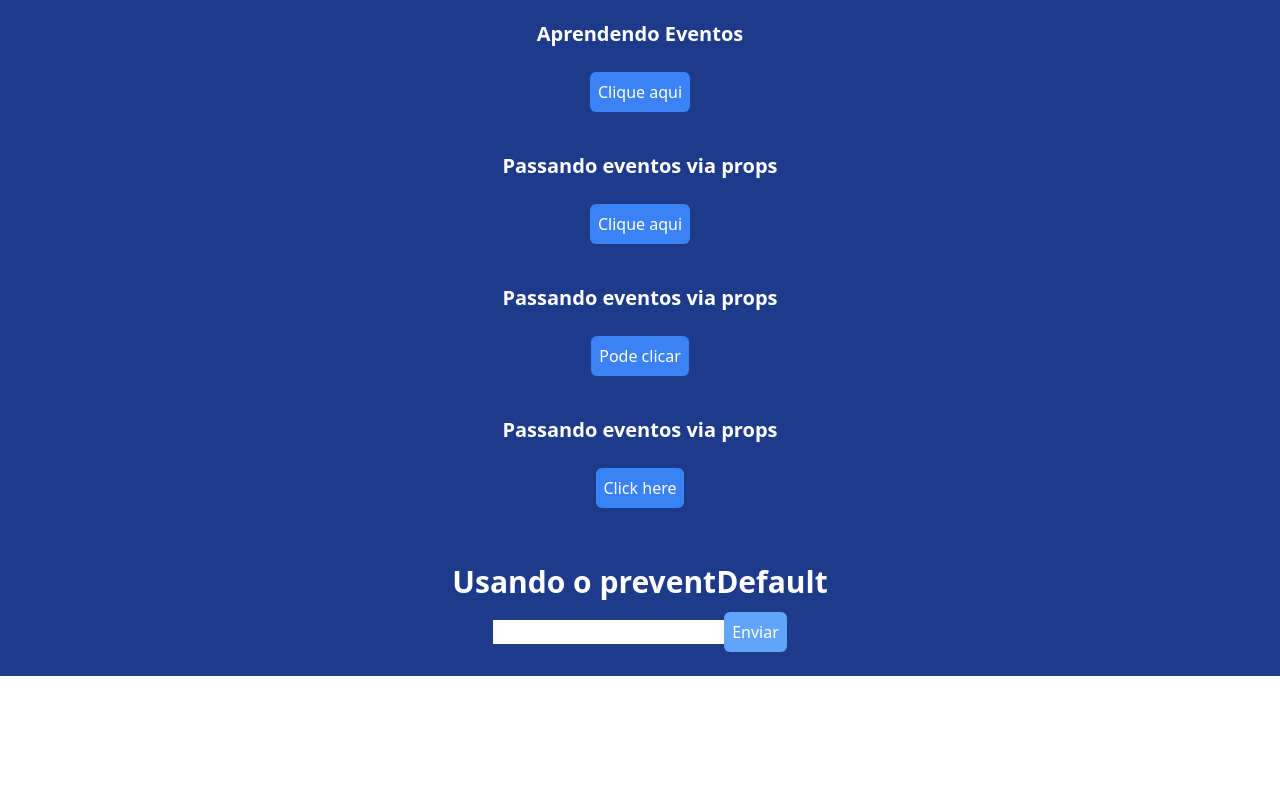
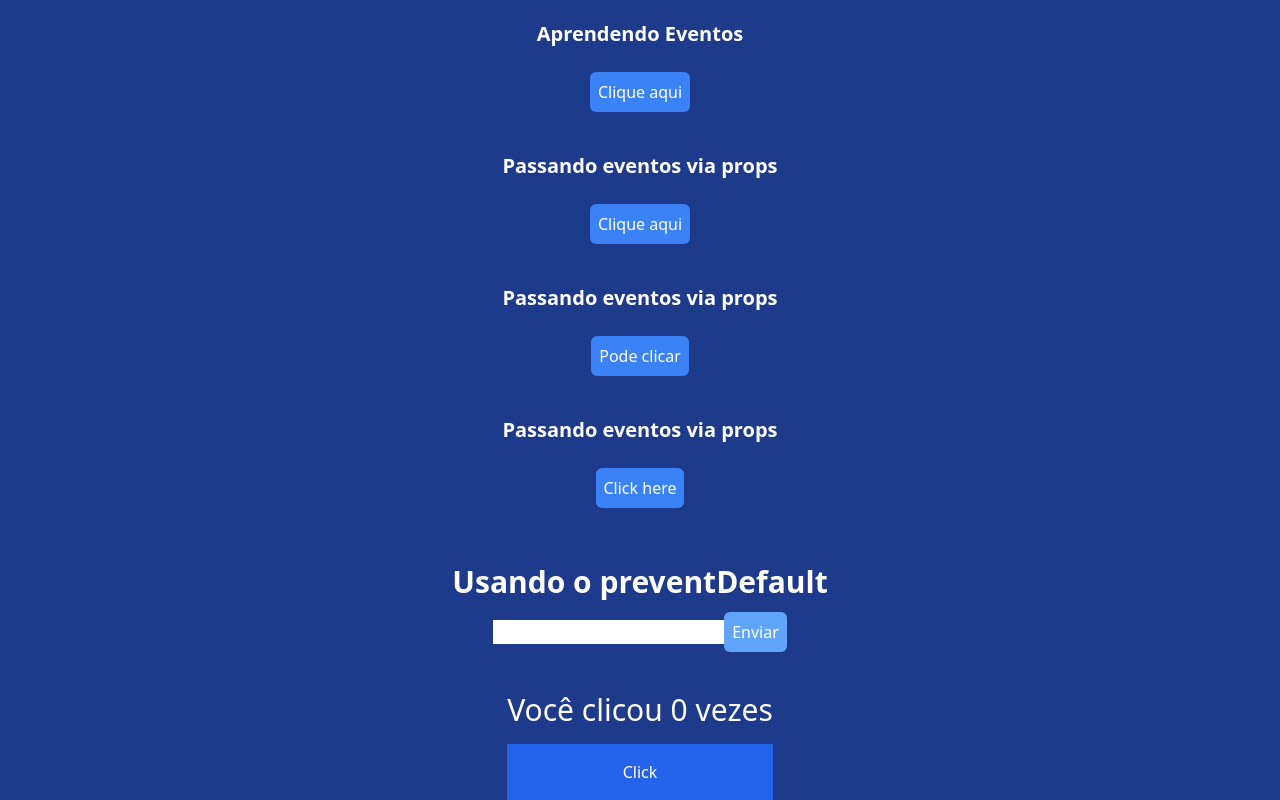
Before and after one commit to wsbcode/vite-react, a React (Vite) app: page / in a window 1280 px wide. Shown: the part 2744-3544 px from the top of the page. Before the commit the page ends 3420 px from the top, so only its background shows below. Built offline with nearby package versions, Linux system fonts and the light colour scheme.

Commit message:
aulas react

```diff
--- a/src/App.tsx
+++ b/src/App.tsx
@@ -10,6 +10,7 @@ import { Pessoa } from "./components/Pessoa";
 import { Clicando } from "./components/Clicando";
 import { CliqueComProps } from "./components/CliqueComProps";
 import { Formulario } from "./components/Formulario";
+import { IntroState } from "./components/introState";
 
 export function Page() {
    {
@@ -91,6 +92,9 @@ export function Page() {
          <div>
             <Formulario />
          </div>
+         <div>
+            <IntroState />
+         </div>
       </div>
    );
 }
--- /dev/null
+++ b/src/components/introState.tsx
@@ -0,0 +1,36 @@
+// 1. Primeiro, precisamos "pedir emprestado" o useState do React
+import { useState } from "react";
+
+export const IntroState = () => {
+   // 2. Criamos o nosso "Estado".
+   // 'count' é o valor atual (o que está na caixa)
+   // 'setCount' é a única função autorizada a mudar esse valor (o botão que toca o alarme)
+   // useState(0) diz que começamos com o número ZERO
+   const [count, setCount] = useState(0);
+
+   // 3. Esta função será chamada quando clicarmos no botão
+   const handleClick = () => {
+      // Usamos o 'setCount' para dizer: "Ei React, mude o valor para o que era antes + 1!"
+      setCount(count + 1);
+   };
+
+   return (
+      <div className="flex flex-col gap-4">
+         {/* 4. Mostramos o valor de 'count' aqui dentro de chaves { } */}
+         <p className="text-3xl">Você clicou {count} vezes</p>
+
+         {/* 5. Quando o botão é clicado, ele chama a nossa função handleClick */}
+         {/* { /* No React, usamos camelCase como onClick em vez de onclick * / } */}
+         <button className="bg-blue-600 p-4" onClick={handleClick}>
+            Click
+         </button>
+      </div>
+   );
+};
+
+// O QUE ACONTECE QUANDO O CÓDIGO RODA:
+// 1. O React desenha o botão e o número 0 na tela.
+// 2. Você clica no botão.
+// 3. A função 'setCount' é avisada. Ela muda o valor para 1 e "toca o alarme".
+// 4. O React ouve o alarme, vê que o valor mudou e redesenha a tela rapidinho.
+// 5. Agora você vê o número 1 na tela!
```
